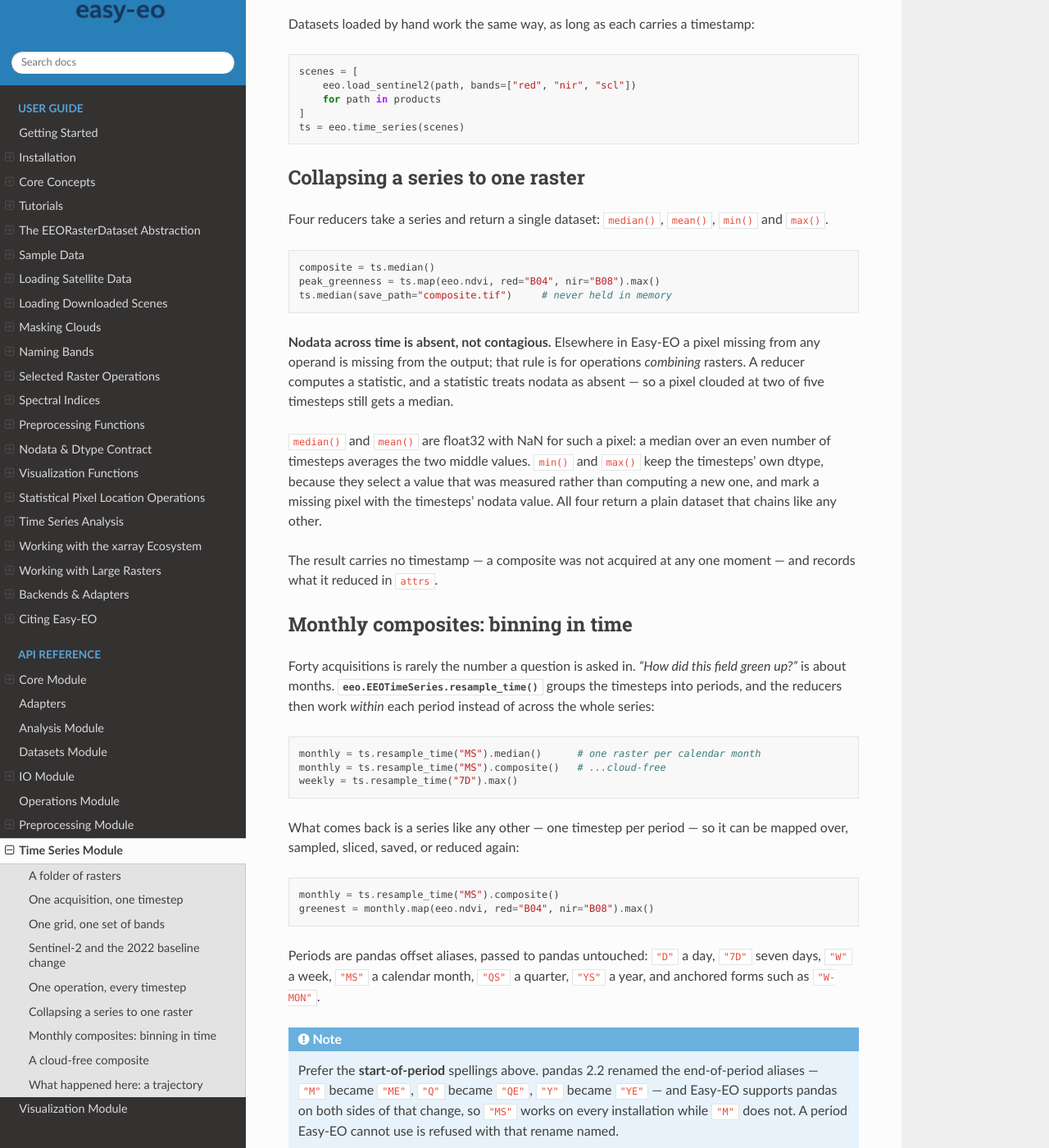
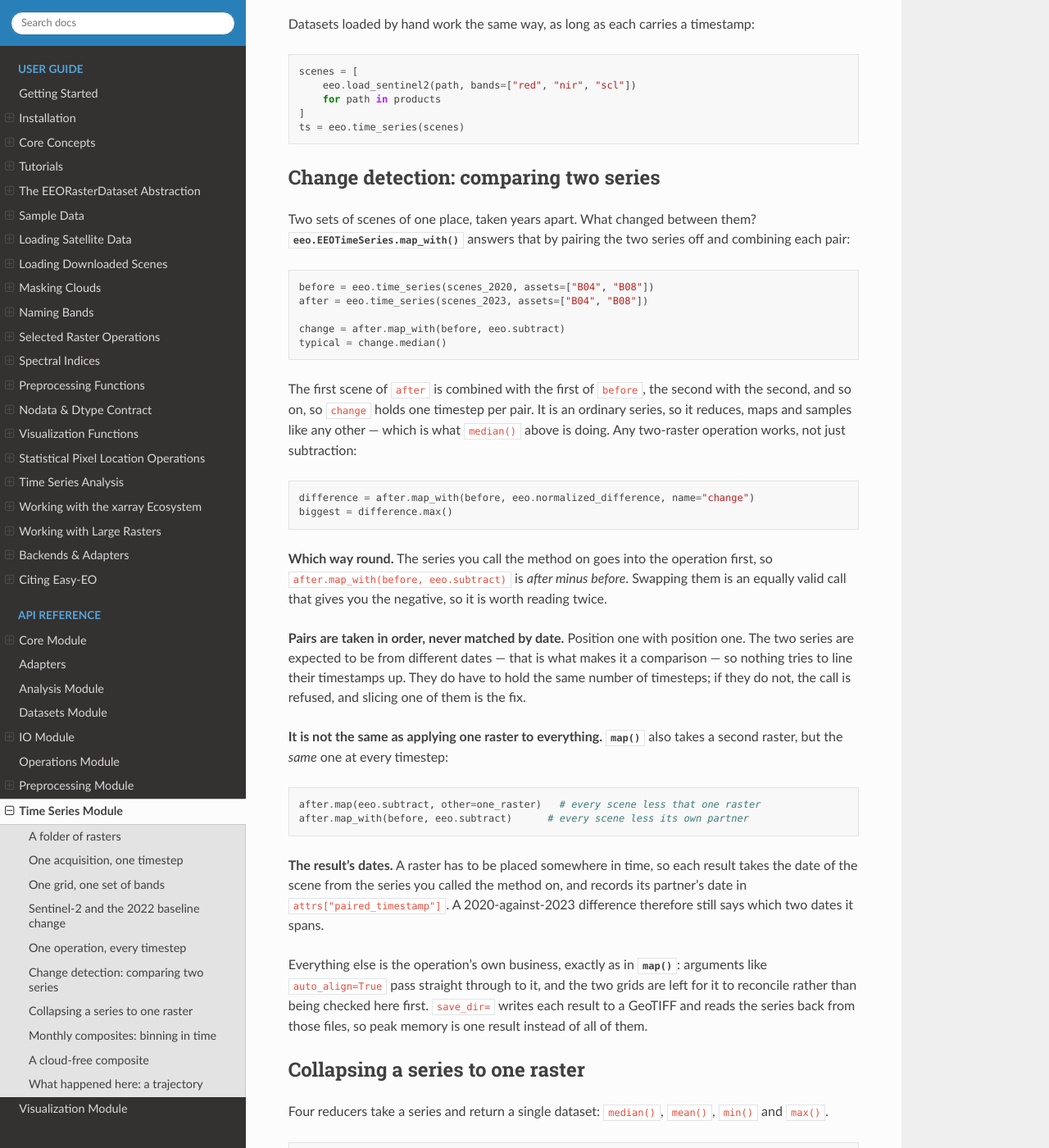
Before and after one commit to Tommy-Burns/easy-eo, a Sphinx documentation site: the page built from docs/source/modules/timeseries.rst, in a window 1280 px wide and 1400 px high, scrolled down 3771 px. Shown: the whole window at 82% size. Built offline with Sphinx 7.4.7 and the Read the Docs theme 3.1.0, drawn with Linux system fonts in a browser that asks for light colours.

Commit message:
docs(time series): pair two series timestep by timestep

```diff
--- a/docs/source/modules/timeseries.rst
+++ b/docs/source/modules/timeseries.rst
@@ -198,6 +198,64 @@ Datasets loaded by hand work the same way, as long as each carries a timestamp:
     ]
     ts = eeo.time_series(scenes)
 
+Change detection: comparing two series
+--------------------------------------
+
+Two sets of scenes of one place, taken years apart. What changed between them?
+:meth:`eeo.EEOTimeSeries.map_with` answers that by pairing the two series off and
+combining each pair:
+
+.. code-block:: python
+
+    before = eeo.time_series(scenes_2020, assets=["B04", "B08"])
+    after = eeo.time_series(scenes_2023, assets=["B04", "B08"])
+
+    change = after.map_with(before, eeo.subtract)
+    typical = change.median()
+
+The first scene of ``after`` is combined with the first of ``before``, the second
+with the second, and so on, so ``change`` holds one timestep per pair. It is an
+ordinary series, so it reduces, maps and samples like any other — which is what
+``median()`` above is doing. Any two-raster operation works, not just
+subtraction:
+
+.. code-block:: python
+
+    difference = after.map_with(before, eeo.normalized_difference, name="change")
+    biggest = difference.max()
+
+**Which way round.** The series you call the method on goes into the operation
+first, so ``after.map_with(before, eeo.subtract)`` is *after minus before*.
+Swapping them is an equally valid call that gives you the negative, so it is
+worth reading twice.
+
+**Pairs are taken in order, never matched by date.** Position one with position
+one. The two series are expected to be from different dates — that is what makes
+it a comparison — so nothing tries to line their timestamps up. They do have to
+hold the same number of timesteps; if they do not, the call is refused, and
+slicing one of them is the fix.
+
+**It is not the same as applying one raster to everything.**
+:meth:`~eeo.EEOTimeSeries.map` also takes a second raster, but the *same* one at
+every timestep:
+
+.. code-block:: python
+
+    after.map(eeo.subtract, other=one_raster)   # every scene less that one raster
+    after.map_with(before, eeo.subtract)      # every scene less its own partner
+
+**The result's dates.** A raster has to be placed somewhere in time, so each
+result takes the date of the scene from the series you called the method on, and
+records its partner's date in ``attrs["paired_timestamp"]``. A 2020-against-2023
+difference therefore still says which two dates it spans.
+
+Everything else is the operation's own business, exactly as in
+:meth:`~eeo.EEOTimeSeries.map`: arguments like ``auto_align=True`` pass straight
+through to it, and the two grids are left for it to reconcile rather than being
+checked here first. ``save_dir=`` writes each result to a GeoTIFF and reads the
+series back from those files, so peak memory is one result instead of all of
+them.
+
 Collapsing a series to one raster
 ---------------------------------
 
```
Also changed, not shown: docs/source/user_guide/time_series.rst (+28 -0 lines).
